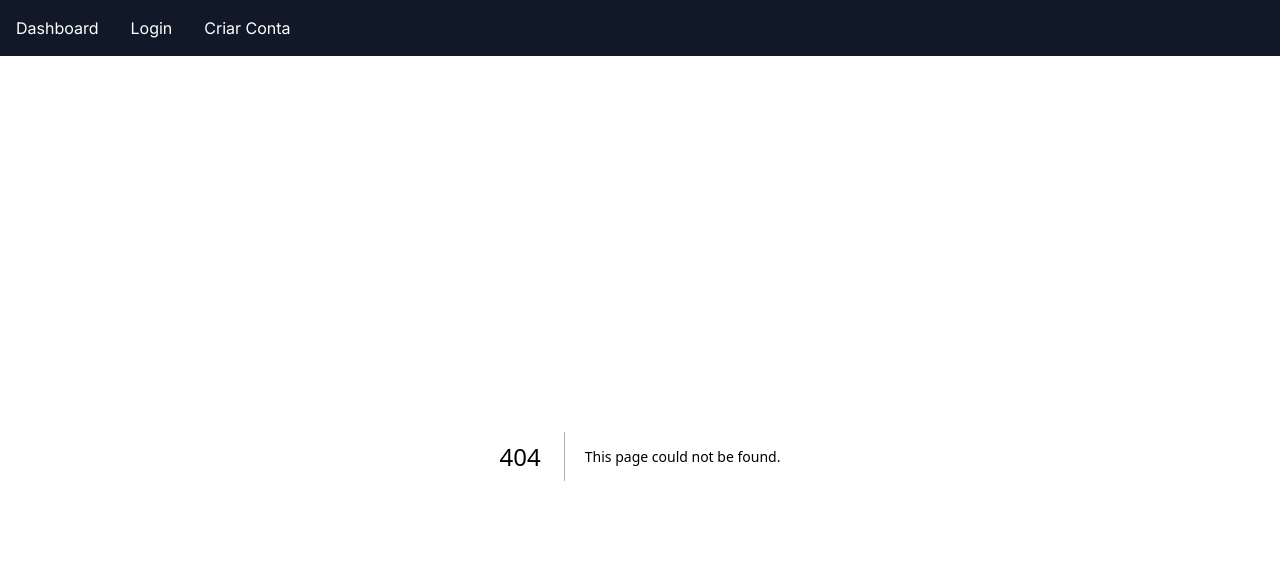
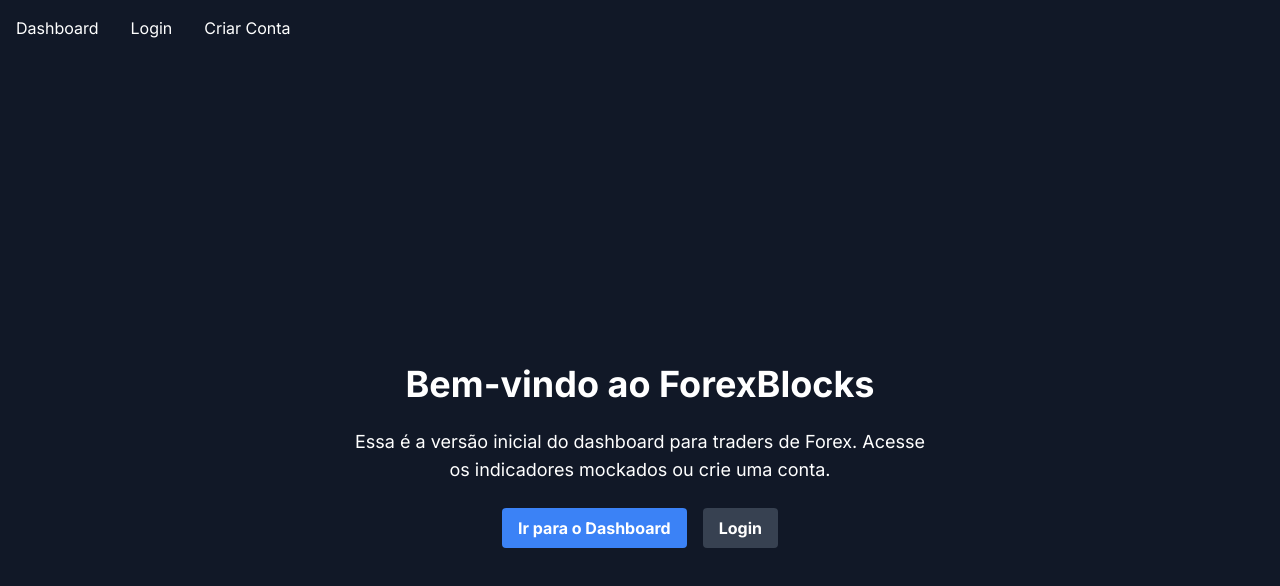
Before and after one commit to TulioBuarque/meusite-nextjs, a Next.js app: page / in a window 1280 px wide. Before the commit this address had no page. Shown: the top 586 px of the page. Built offline with nearby package versions, Linux system fonts and the light colour scheme.

Commit message:
Create page.tsx

```diff
--- /dev/null
+++ b/src/app/page.tsx
@@ -0,0 +1,22 @@
+'use client'
+
+import Link from 'next/link'
+
+export default function HomePage() {
+  return (
+    <main className="min-h-screen flex items-center justify-center bg-gray-900 text-white flex-col gap-6 p-8">
+      <h1 className="text-4xl font-bold">Bem-vindo ao ForexBlocks</h1>
+      <p className="text-lg text-center max-w-xl">
+        Essa é a versão inicial do dashboard para traders de Forex. Acesse os indicadores mockados ou crie uma conta.
+      </p>
+      <div className="flex gap-4">
+        <Link href="/dashboard" className="bg-blue-500 hover:bg-blue-600 text-white font-bold py-2 px-4 rounded">
+          Ir para o Dashboard
+        </Link>
+        <Link href="/login" className="bg-gray-700 hover:bg-gray-600 text-white font-bold py-2 px-4 rounded">
+          Login
+        </Link>
+      </div>
+    </main>
+  )
+}
```
